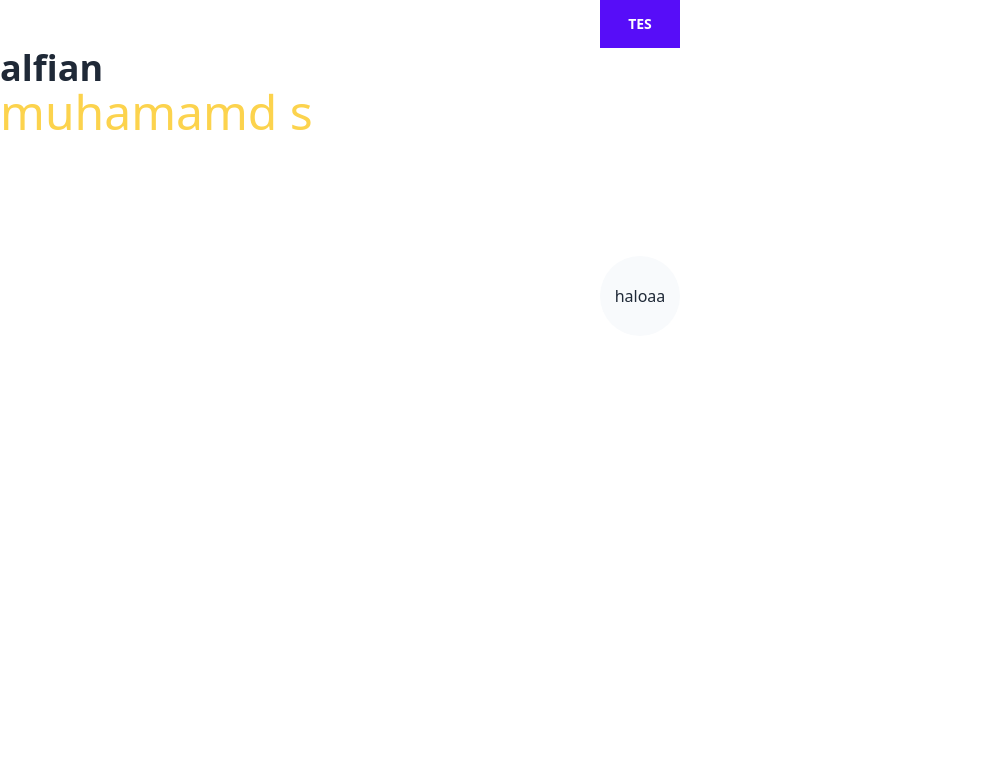
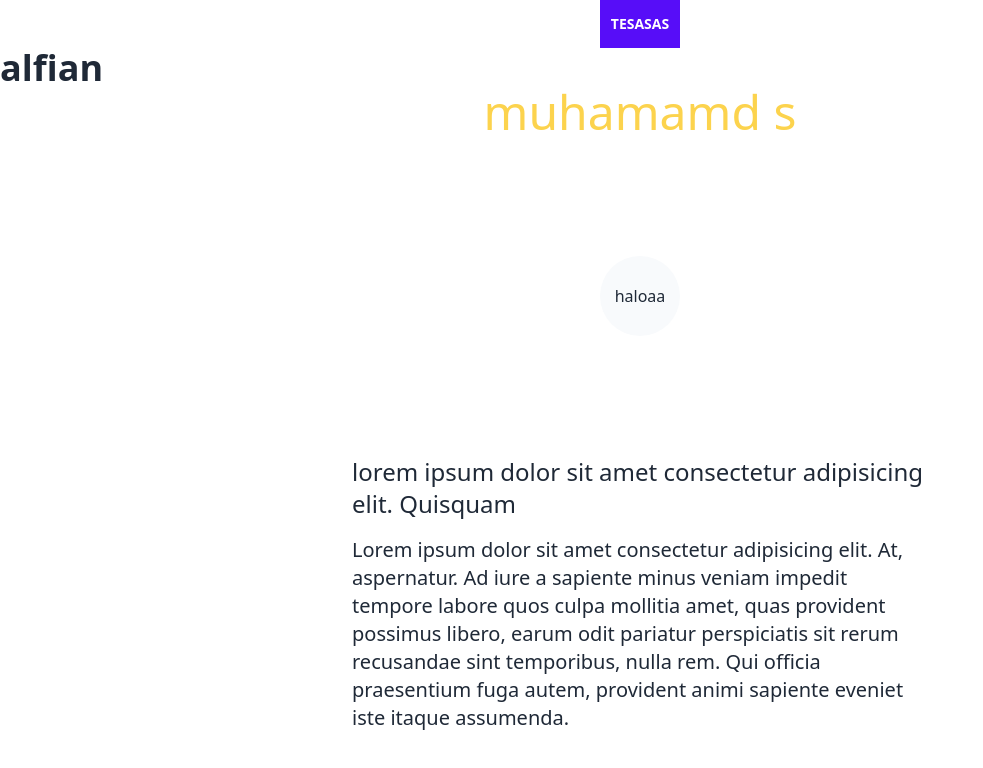
Before and after one commit to alfiancode/myportfolio, a React (Create React App) app: page / in a window 1280 px wide. Shown: the top 768 px of the page, without its empty margins (0-983 px from the left). Built offline with nearby package versions, Linux system fonts and the light colour scheme.

Commit message:
Update App.js

```diff
--- a/src/App.js
+++ b/src/App.js
@@ -3,19 +3,33 @@ import "./App.css";
 function App() {
   return (
     <>
-      <div className=" flex flex-col">
+      <div className="">
         <div className="flex items-center justify-center">
           <button className="w-20  btn btn-xl btn-primary rounded-none drop-shadow-none flex items-center justify-center ">
-            tes{" "}
+            tesasas{" "}
           </button>
         </div>
         <h1 className="text-4xl font-bold">alfian</h1>
-        <div className="text-5xl text-amber-300 flex w-full">muhamamd s </div>
+        <div className="text-5xl text-amber-300 text-center ">muhamamd s </div>
         <div className="w-full h-80 items-center justify-center flex">
           <div className=" w-20 h-20 m-auto bg-slate-50 flex items-center justify-center rounded-full hover:bg-slate-300">
             {" "}
             haloaa
           </div>
+        </div>
+
+        <div className="mb-10 max-w-xl m-auto">
+          <h2 className="text-2xl mb-4">
+            lorem ipsum dolor sit amet consectetur adipisicing elit. Quisquam
+          </h2>
+          <p className="text-xl mb-4">
+            Lorem ipsum dolor sit amet consectetur adipisicing elit. At,
+            aspernatur. Ad iure a sapiente minus veniam impedit tempore labore
+            quos culpa mollitia amet, quas provident possimus libero, earum odit
+            pariatur perspiciatis sit rerum recusandae sint temporibus, nulla
+            rem. Qui officia praesentium fuga autem, provident animi sapiente
+            eveniet iste itaque assumenda.
+          </p>
         </div>
       </div>
     </>
```
